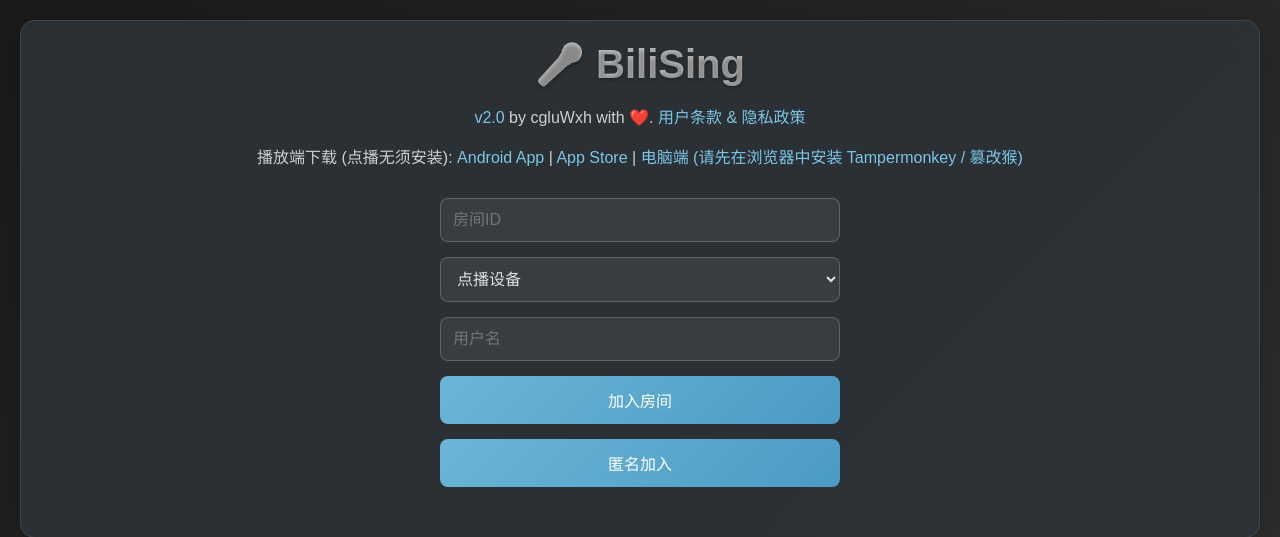
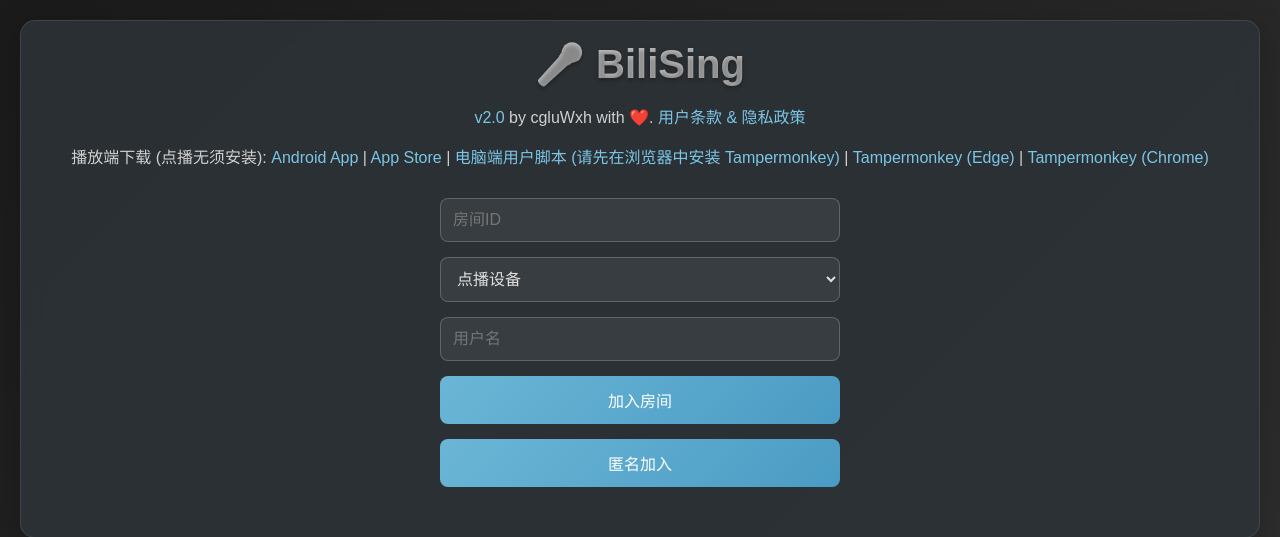
Before and after one commit to cgluWxh/BiliSing, a Flask app: page / in a window 1280 px wide. Shown: the top 537 px of the page. Run offline with Flask 3, Linux system fonts and the light colour scheme.

Commit message:
Chores: Add tampermonkey link

```diff
--- a/templates/index.html
+++ b/templates/index.html
@@ -17,7 +17,7 @@
             <div class="header">
                 <h1>🎤 BiliSing</h1>
                 <p><a href="https://github.com/cgluWxh/BiliSing/blob/main/CHANGELOG.md" target="_blank">v2.0</a> by cgluWxh with ❤️. <a href="https://github.com/cgluWxh/BiliSing/blob/main/TERMS_AND_PRIVACY.md" target="_blank">用户条款 & 隐私政策</a></p>
-                <p>播放端下载 (点播无须安装): <a href="/static/BiliSing_2.1.apk" target="_blank">Android App</a> | <a href="https://apps.apple.com/cn/app/bilising/id6749165474" target="_blank">App Store</a> | <a href="/static/bilising.user.js" target="_blank">电脑端 (请先在浏览器中安装 Tampermonkey / 篡改猴)</a></p>
+                <p>播放端下载 (点播无须安装): <a href="/static/BiliSing_2.1.apk" target="_blank">Android App</a> | <a href="https://apps.apple.com/cn/app/bilising/id6749165474" target="_blank">App Store</a> | <a href="/static/bilising.user.js" target="_blank">电脑端用户脚本 (请先在浏览器中安装 Tampermonkey)</a> | <a href="https://microsoftedge.microsoft.com/addons/detail/tampermonkey/iikmkjmpaadaobahmlepeloendndfphd" target="_blank">Tampermonkey (Edge)</a> | <a href="https://chromewebstore.google.com/detail/tampermonkey/dhdgffkkebhmkfjojejmpbldmpobfkfo" target="_blank">Tampermonkey (Chrome)</a></p>
             </div>
             <div class="join-form">
                 <input type="text" id="room-id" placeholder="房间ID" required>
```
